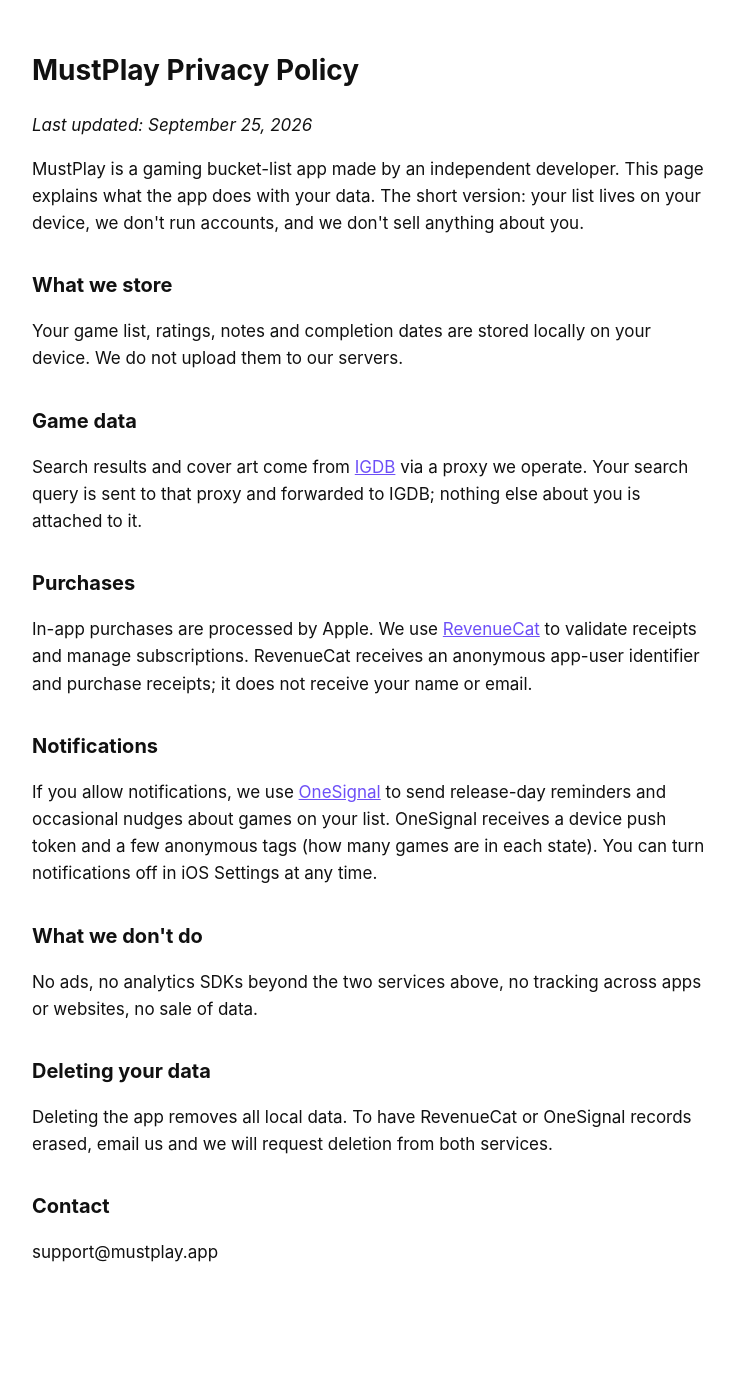
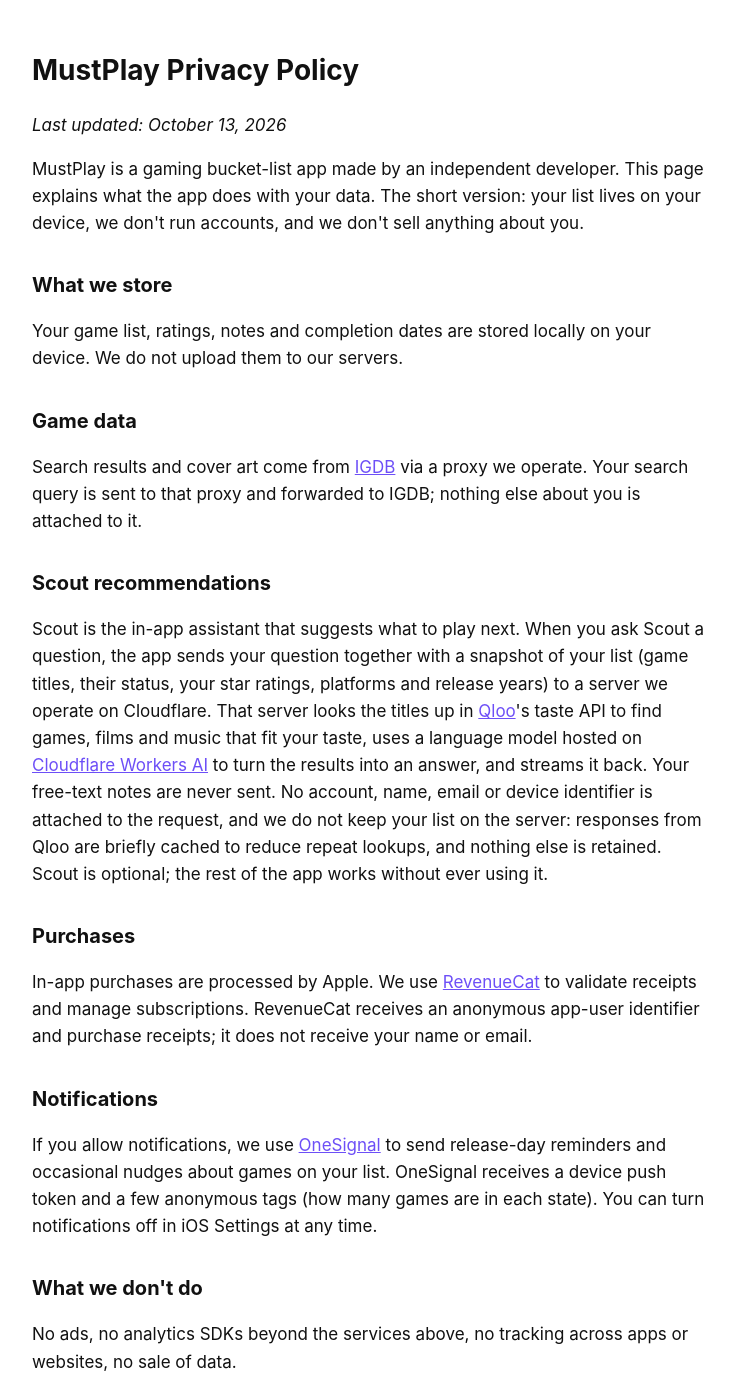
Before and after one commit to Kbfox/mustplay-site, a plain HTML site: page privacy.html in a window 1280 px wide. Shown: the top 1379 px of the page, without its empty margins (268-1002 px from the left). Before the commit the page ends 1314 px from the top, so only its background shows below. Drawn offline with Linux system fonts and the light colour scheme.

Commit message:
Privacy and terms: describe Scout (Qloo + Workers AI), dated 2026-10-13

```diff
--- a/privacy.html
+++ b/privacy.html
@@ -1,12 +1,13 @@
 <!doctype html><html lang="en"><head><meta charset="utf-8"><meta name="viewport" content="width=device-width,initial-scale=1"><title>MustPlay · Privacy Policy</title>
 <style>body{font:17px/1.6 -apple-system,system-ui,sans-serif;max-width:680px;margin:48px auto;padding:0 20px;color:#111}h1{font-size:28px}h2{font-size:20px;margin-top:32px}a{color:#6d4ff7}</style></head><body>
-<h1>MustPlay Privacy Policy</h1><p><em>Last updated: September 25, 2026</em></p>
+<h1>MustPlay Privacy Policy</h1><p><em>Last updated: October 13, 2026</em></p>
 <p>MustPlay is a gaming bucket-list app made by an independent developer. This page explains what the app does with your data. The short version: your list lives on your device, we don't run accounts, and we don't sell anything about you.</p>
 <h2>What we store</h2><p>Your game list, ratings, notes and completion dates are stored locally on your device. We do not upload them to our servers.</p>
 <h2>Game data</h2><p>Search results and cover art come from <a href="https://www.igdb.com">IGDB</a> via a proxy we operate. Your search query is sent to that proxy and forwarded to IGDB; nothing else about you is attached to it.</p>
+<h2>Scout recommendations</h2><p>Scout is the in-app assistant that suggests what to play next. When you ask Scout a question, the app sends your question together with a snapshot of your list (game titles, their status, your star ratings, platforms and release years) to a server we operate on Cloudflare. That server looks the titles up in <a href="https://www.qloo.com/privacy-policy">Qloo</a>'s taste API to find games, films and music that fit your taste, uses a language model hosted on <a href="https://www.cloudflare.com/privacypolicy/">Cloudflare Workers AI</a> to turn the results into an answer, and streams it back. Your free-text notes are never sent. No account, name, email or device identifier is attached to the request, and we do not keep your list on the server: responses from Qloo are briefly cached to reduce repeat lookups, and nothing else is retained. Scout is optional; the rest of the app works without ever using it.</p>
 <h2>Purchases</h2><p>In-app purchases are processed by Apple. We use <a href="https://www.revenuecat.com/privacy">RevenueCat</a> to validate receipts and manage subscriptions. RevenueCat receives an anonymous app-user identifier and purchase receipts; it does not receive your name or email.</p>
 <h2>Notifications</h2><p>If you allow notifications, we use <a href="https://onesignal.com/privacy_policy">OneSignal</a> to send release-day reminders and occasional nudges about games on your list. OneSignal receives a device push token and a few anonymous tags (how many games are in each state). You can turn notifications off in iOS Settings at any time.</p>
-<h2>What we don't do</h2><p>No ads, no analytics SDKs beyond the two services above, no tracking across apps or websites, no sale of data.</p>
+<h2>What we don't do</h2><p>No ads, no analytics SDKs beyond the services above, no tracking across apps or websites, no sale of data.</p>
 <h2>Deleting your data</h2><p>Deleting the app removes all local data. To have RevenueCat or OneSignal records erased, email us and we will request deletion from both services.</p>
 <h2>Contact</h2><p>support@mustplay.app</p>
 </body></html>
```
Also changed, not shown: terms.html (+2 -1 lines).
